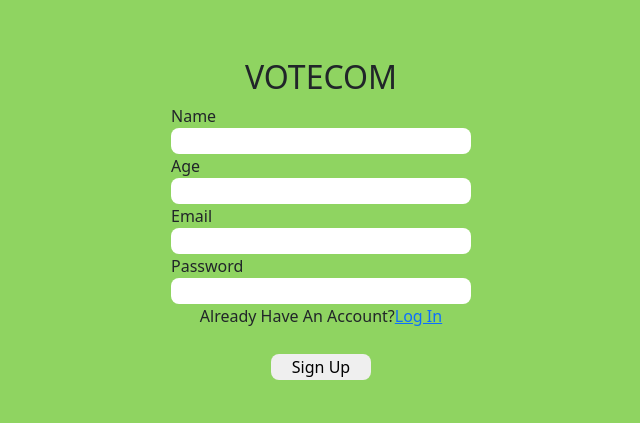
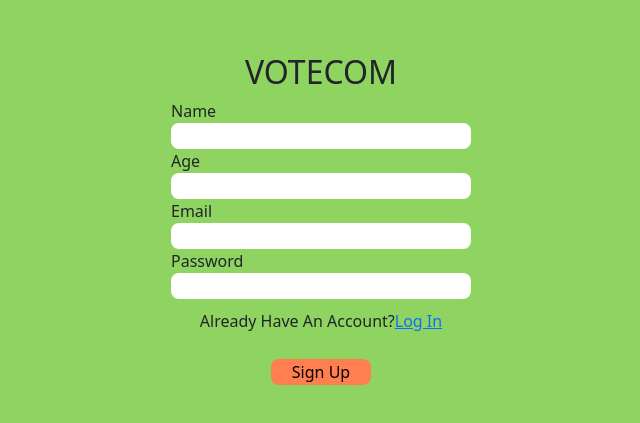
Before and after one commit to tei-sov/voting-app, a React (Create React App) app: page / in a window 1280 px wide. Shown: the part 181-604 px from the top of the page, without its empty margins (319-959 px from the left). Built offline with nearby package versions, Linux system fonts and the light colour scheme.

Commit message:
button edit

```diff
--- a/src/login.css
+++ b/src/login.css
@@ -14,7 +14,6 @@
   display: flex;
   flex-direction: column;
   width: 300px;
-  /* height: 15px; */
 }
 .submit_btn {
   margin-top: 10px;
@@ -23,14 +22,7 @@
   width: 100px;
   margin-left: 100px;
   color: rgb(12, 12, 12);
-  background-color: rgb(231, 142, 59);
-  box-shadow: 10px;
-  /* shadowColor: "#000",
-  shadowOffset: width: 0,
-	height: 4,
-  shadowOpacity: 0.32,
-  shadowRadius: 5.46,
-  elevation: 9, */
+  background-color: coral;
 }
 
 .mail {
--- a/src/signup.css
+++ b/src/signup.css
@@ -24,6 +24,7 @@
   border-radius: 8px;
   width: 100px;
   margin-left: 100px;
+  background-color: coral;
 }
 
 .name {
@@ -45,3 +46,7 @@
   border-radius: 8px;
   border: none;
 }
+
+.account {
+  margin-top: 10px;
+}
```
